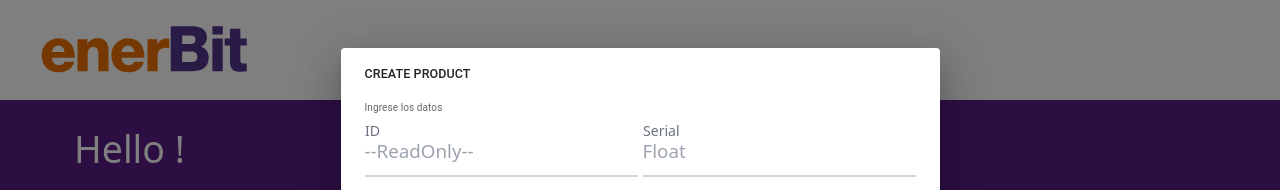
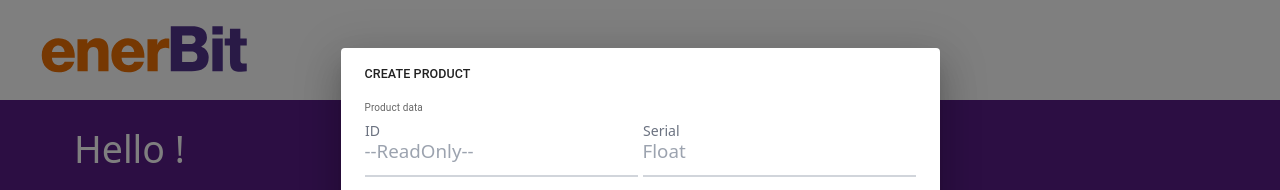
Before and after one commit to juanpa12121/enerbit-prueba-front, a React (Create React App) app: page /inventory in a window 1280 px wide. Both pictures are taken after typing "Sample" into the empty fields and a click on the button "Create Product". Shown: the top 190 px of the page. Built offline with nearby package versions, Linux system fonts and the light colour scheme; no server answers.

Commit message:
Cambio título de Modal

```diff
--- a/src/components/ProductList.jsx
+++ b/src/components/ProductList.jsx
@@ -123,7 +123,7 @@ const ProductList = () => {
           <DialogTitle>{typeModal === "edit" ? "UPDATE PRODUCT" : typeModal === "read" ? "SEE PRODUCT" : "CREATE PRODUCT"}</DialogTitle>
           <DialogContent>
             <DialogContentText className='mb-5'>
-              Ingrese los datos
+              Product data
             </DialogContentText>
 
             {/* Inputs */}
```
